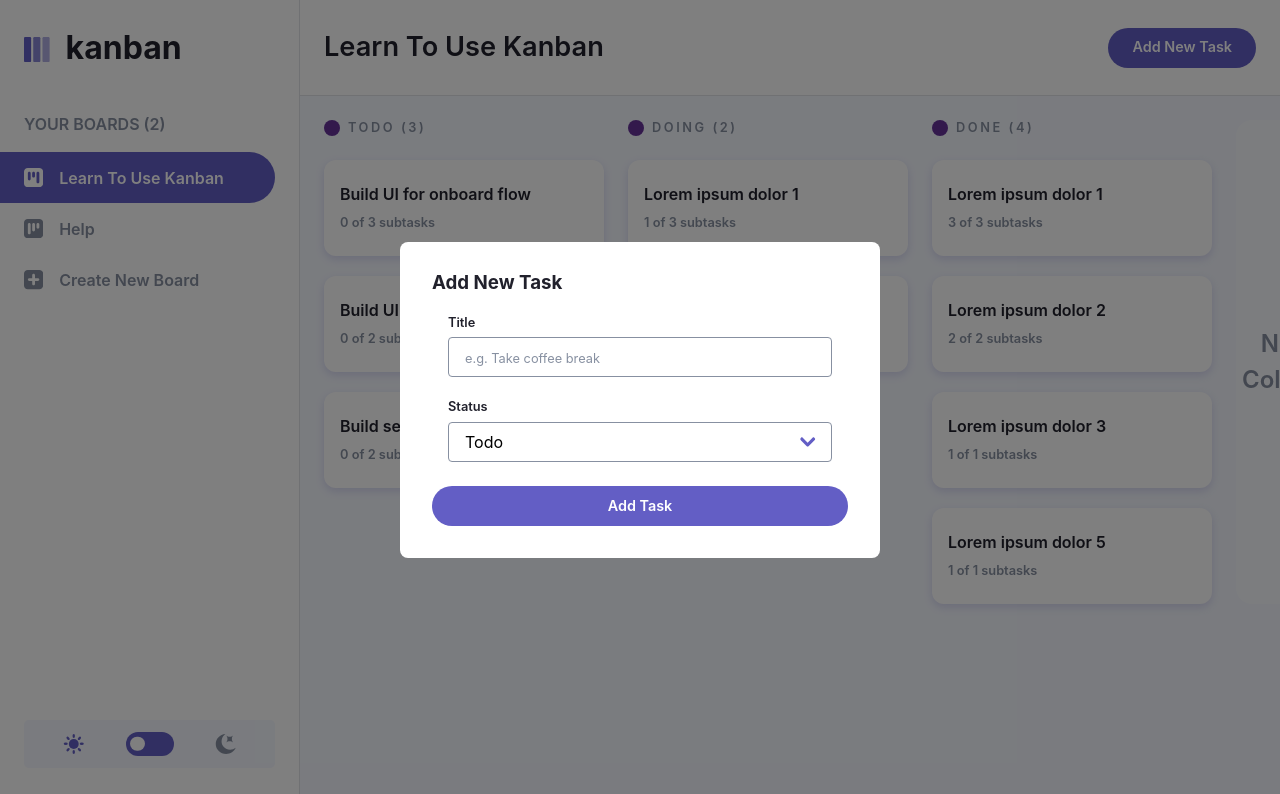
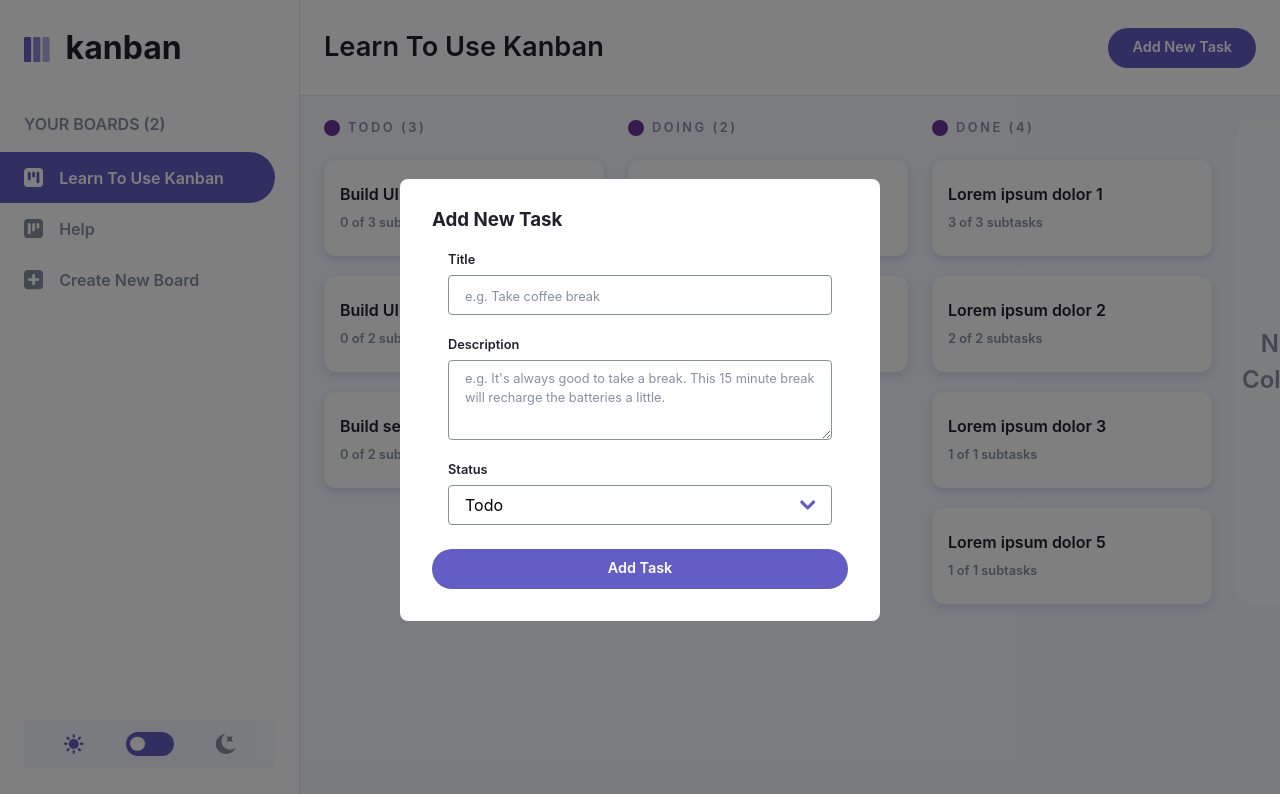
Before and after one commit to profpopoff/kanban, a Vue app: page / in a window 1280 px wide. Both pictures are taken after a click on the button "Add New Task". Shown: the top 794 px of the page. Built offline with nearby package versions, Linux system fonts and the light colour scheme.

Commit message:
Add default textare component

```diff
--- a/src/components/layout/Header/CreateTask.vue
+++ b/src/components/layout/Header/CreateTask.vue
@@ -5,6 +5,7 @@ import { useBoardsStore } from "../../../stores/boards";
 import DefaultButton from "../../ui/DefaultButton.vue";
 import DefaultInput from "../../ui/DefaultInput.vue";
 import Dropdown from "../../ui/Dropdown.vue";
+import DefaultTextarea from "../../ui/DefaultTextarea.vue";
 
 const store = useBoardsStore();
 const { currentBoard } = storeToRefs(store);
@@ -12,11 +13,12 @@ const { currentBoard } = storeToRefs(store);
 const newTask = ref({
   id: "",
   title: "",
+  description: "",
   status: currentBoard.value!.columns[0].title,
 });
 
 const submit = () => {
-  console.log(newTask.value.title, newTask.value.status);
+  console.log(newTask.value);
 };
 </script>
 
@@ -24,8 +26,10 @@ const submit = () => {
   <div class="add-task">
     <h3>Add new task</h3>
     <div class="inputs">
-      <DefaultInput v-model:value="newTask.title" label="title" id="create-task-id"
+      <DefaultInput v-model:value="newTask.title" label="title" id="create-task-title"
         placeholder="e.g. Take coffee break" />
+      <DefaultTextarea v-model:value="newTask.description" label="description" id="create-task-description"
+        placeholder="e.g. It's always good to take a break. This 15 minute break will recharge the batteries a little." />
       <Dropdown :options="currentBoard ? currentBoard.columns.map((column) => column.title) : []
         " v-model:selected="newTask.status" label="status" />
     </div>
--- /dev/null
+++ b/src/components/ui/DefaultTextarea.vue
@@ -0,0 +1,64 @@
+<script setup lang="ts">
+defineProps({
+   value: {
+      type: String,
+      required: true,
+   },
+   placeholder: {
+      type: String,
+   },
+   label: {
+      type: String,
+   },
+   id: {
+      type: String,
+   },
+});
+defineEmits(["update:value"]);
+</script>
+
+<template>
+   <div class="default-textarea">
+      <label :for="id">{{ label }}</label>
+      <textarea :id="id" :value="value" @input="$emit('update:value', ($event.target as HTMLInputElement).value)"
+         :placeholder="placeholder"></textarea>
+   </div>
+</template>
+
+<style scoped lang="scss">
+.default-textarea {
+   display: flex;
+   flex-direction: column;
+   gap: 0.5rem;
+
+   label {
+      width: fit-content;
+      text-transform: capitalize;
+      font-size: 0.8rem;
+      font-weight: 600;
+      line-height: 1;
+
+      &:empty {
+         display: none;
+      }
+   }
+
+   textarea {
+      min-height: 5rem;
+      max-height: 25vh;
+      width: 100%;
+      padding: 0.5rem 1rem;
+      background-color: hsl(var(--element-color));
+      border-radius: 0.25rem;
+      border: 1px solid hsl(var(--grey-color));
+      outline: none;
+      resize: vertical;
+
+      &::placeholder {
+         color: hsl(var(--grey-color));
+         opacity: 1;
+         font-size: 0.8rem;
+      }
+   }
+}
+</style>
```
